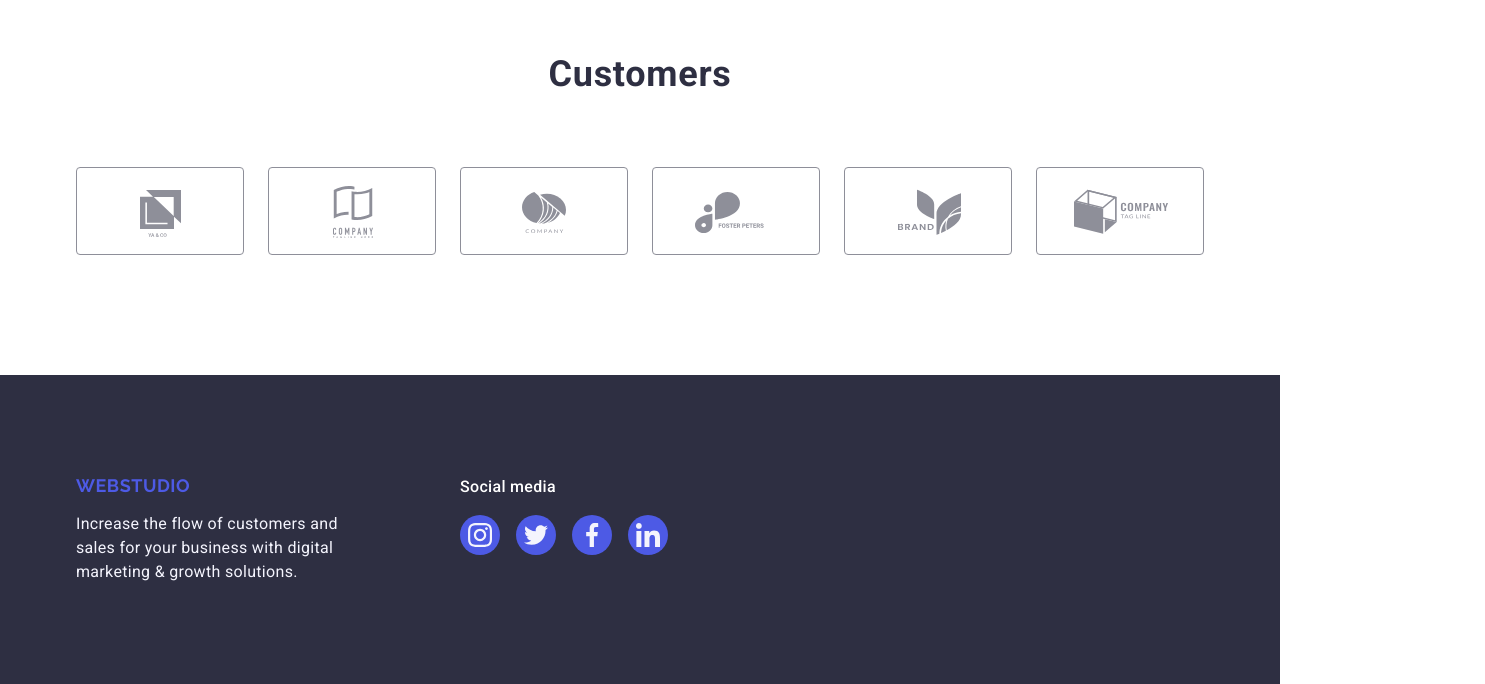
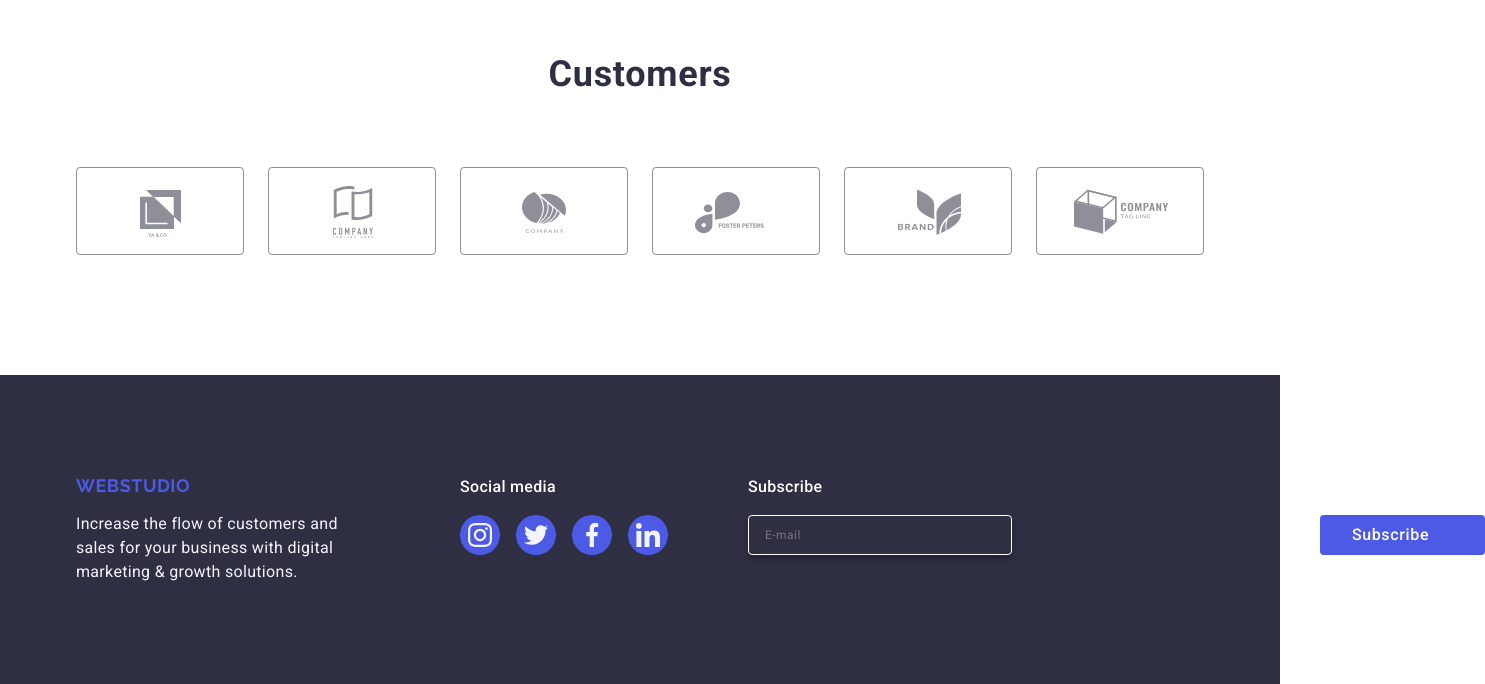
Before and after one commit to Xeothix/goit-markup-hw-06, a plain HTML site: page index.html in a window 1280 px wide. Shown: the part 2482-3166 px from the top of the page, 1485 px wide, since content can reach past the window. Drawn offline with nearby package versions, Linux system fonts and the light colour scheme.

Commit message:
update
update

```diff
--- a/css/styles.css
+++ b/css/styles.css
@@ -6,17 +6,18 @@
     height: 4px;
     background-color: #404bbf;
     border-radius: 2px;
-    transition: color 250ms cubic-bezier(0.4, 0, 0.2, 1);
+    transition: color 250ms cubic-beer(0.4, 0, 0.2, 1);
     transform: translateY(0%);
 }
 
 * {
     box-sizing: border-box;
     margin: 0;
-    padding: 0;
+    padding: 0;zi
 }
 
 :root {
+    --primary-brand-color: #4d5ae5;
     --main-blue: #2196f3;
     --purple: #4d5ae5;
     --navy-blue: #2e2f42;
@@ -695,3 +696,70 @@ img {
 .portfolio-list-two-element a {
     transition: box-shadow 250ms cubic-bezier(0.4, 0, 0, 0.2, 1);
 }
+
+.subscribe-div {
+    position: relative;
+    margin-right: 0;
+    margin-left: 80px;
+}
+
+.subscribe-p {
+    color: #ffffff;
+    font-size: 16px;
+    font-style: normal;
+    font-weight: 500;
+    line-height: 150%;
+    letter-spacing: 0.32px;
+    margin-bottom: 16px;
+}
+
+.subscribe-form {
+    width: 264px;
+    height: 40px;
+    border-radius: 4px;
+    border: 1px solid var(--white-background-color);
+    box-shadow: 0px 4px 4px 0px rgba(0, 0, 0, 0.15);
+    display: flex;
+    flex-direction: row;
+    position: absolute;
+    gap: 24px;
+}
+
+.subscribe-input {
+    width: 264px;
+    height: 40px;
+    border: 1px solid #ffffff;
+    background-color: transparent;
+    font-size: 12px;
+    line-height: 1.5;
+    letter-spacing: 0.04em;
+    padding-left: 16px;
+    box-shadow: 0px 4px 4px 0px rgba(0, 0, 0, 0.15);
+    border-radius: 4px;
+    color: #ffffff;
+
+}
+
+.subscribe-button {
+    display: inline-flex;
+    padding: 8px 24px;
+    justify-content: center;
+    align-items: center;
+    min-width: 165px;
+    height: 40px;
+    border-radius: 4px;
+    background: var(--primary-brand-color);
+    cursor: pointer;
+    border: none;
+    transition: color 250ms cubic-bezier(0.4, 0, 0.2, 1),
+      background-color 250ms cubic-bezier(0.4, 0, 0.2, 1),
+      border-color 250ms cubic-bezier(0.4, 0, 0.2, 1),
+      box-shadow 250ms cubic-bezier(0.4, 0, 0.2, 1);
+    margin-left: 284px;
+    font-size: 16px;
+    font-style: normal;
+    font-weight: 500;
+    line-height: 150%;
+    letter-spacing: 0.64px;
+    color: #ffffff;
+}
--- a/index.html
+++ b/index.html
@@ -386,6 +386,21 @@
                   </li>
                 </ul>
             </div>
+            <!--Subscribe Section-->
+            <div class="subscribe-div">
+              <p class="subscribe-p">Subscribe</p>
+              <form class="subscribe-form" novalidate autocomplete="off" name="subscribe-form">
+                <label class="subscribe-label" for="">
+                  <input class="subscribe-input" name="email" type="email" placeholder="E-mail">
+                </label>
+                <button type="submit" class="subscribe-button">
+                  Subscribe
+                  <svg class="subscribe-svg" width="24" height="24">
+                    <use href="./images/icons.svg#send-icon"></use>
+                  </svg>
+                </button>
+              </form>
+            </div>
         </div>
     </footer>
 
```
